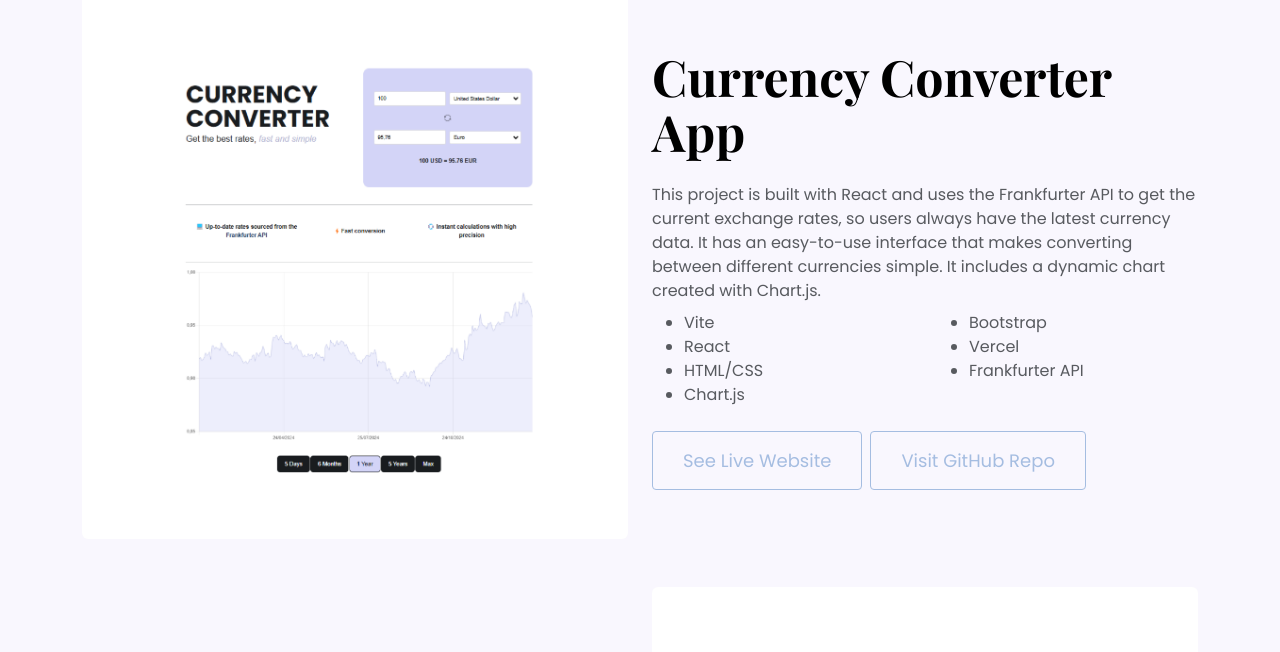
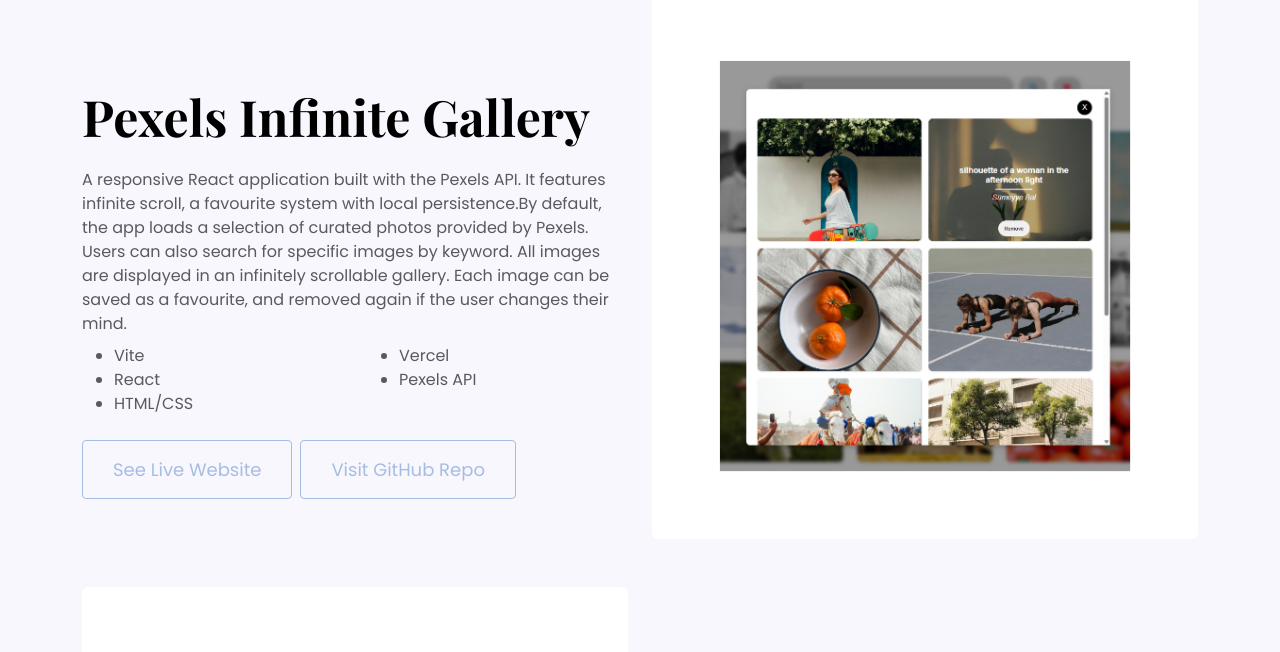
Before and after one commit to Patriciagracia/portfolio, a React (Vite) app: page / in a window 1280 px wide. Shown: the part 530-1182 px from the top of the page. Built offline with nearby package versions, Linux system fonts and the light colour scheme; a web font is replaced by a local one.

Commit message:
Latest portfolio addition

```diff
--- a/src/Home.jsx
+++ b/src/Home.jsx
@@ -1,6 +1,7 @@
 import { useTranslation } from "react-i18next";
 import "./styles/Home.css";
 import Footer from "./Footer";
+import portfolioImg0 from "./styles/images/portfolioImg0.png";
 import portfolioImg1 from "./styles/images/portfolioImg1.png";
 import portfolioImg2 from "./styles/images/portfolioImg2.jpeg";
 import portfolioImg3 from "./styles/images/portfolioImg3.png";
@@ -15,7 +16,75 @@ export default function Home() {
         <h1>{t("name")}</h1>
         <h2 className="mb-4">{t("welcome")}</h2>
       </div>
+
       <div className="container">
+        <div className="row mb-5">
+          <div className="col d-flex align-items-center justify-content-center">
+            <div className="project-description mt-5">
+              <div className=" d-block d-md-none mb-5">
+                <a
+                  href="https://pexels-infinite-gallery.vercel.app/"
+                  target="_blank"
+                  rel="noopener noreferrer"
+                >
+                  <img
+                    src={portfolioImg0}
+                    className="img-fluid"
+                    alt="Pexels Screenshot"
+                    title="Pexels Screenshot"
+                  />
+                </a>
+              </div>
+              <h2 className="mb-4 mt-2">{t("project0.title")}</h2>
+              <p className="mb-2 text-muted">{t("project0.description")}</p>
+              <div className="row">
+                <div className="col-6">
+                  <ul className="text-muted">
+                    <li>{t("project0.technologies.vite")}</li>
+                    <li>{t("project0.technologies.react")}</li>
+                    <li>{t("project0.technologies.htmlcss")}</li>
+                  </ul>
+                </div>
+                <div className="col-6">
+                  <ul className="text-muted">
+                    <li>{t("project0.technologies.vercel")}</li>
+                    <li>{t("project0.technologies.api")}</li>
+                  </ul>
+                </div>
+              </div>
+              <div className="mt-2">
+                <a
+                  href="https://pexels-infinite-gallery.vercel.app/"
+                  className="btn"
+                >
+                  {t("project0.button")}
+                </a>
+                <span className="p-2">
+                  <a
+                    href="https://github.com/Patriciagracia/pexels-infinite-gallery"
+                    className="btn"
+                  >
+                    {t("project0.repoBtn")}
+                  </a>
+                </span>
+              </div>
+            </div>
+          </div>
+          <div className="col d-none d-md-block">
+            <a
+              href="https://pexels-infinite-gallery.vercel.app/"
+              target="_blank"
+              rel="noopener noreferrer"
+            >
+              <img
+                src={portfolioImg0}
+                className="img-fluid"
+                alt="Pexels Screenshot"
+                title="Pexels Screenshot"
+              />
+            </a>
+          </div>
+        </div>
         <div className="row mb-5">
           <div className="col d-none d-md-block">
             <a
--- a/src/i18n/en/home.json
+++ b/src/i18n/en/home.json
@@ -2,6 +2,19 @@
   "greeting": " Hi, I am",
   "name": "Patricia Gracia",
   "welcome": "Welcome to my portfolio, take a look at my recent projects 👩🏻‍💻",
+  "project0": {
+    "title": "Pexels Infinite Gallery",
+    "description": "A responsive React application built with the Pexels API. It features infinite scroll, a favourite system with local persistence.By default, the app loads a selection of curated photos provided by Pexels. Users can also search for specific images by keyword. All images are displayed in an infinitely scrollable gallery. Each image can be saved as a favourite, and removed again if the user changes their mind.",
+    "technologies": {
+      "vite": "Vite",
+      "react": "React",
+      "htmlcss": "HTML/CSS",
+      "vercel": "Vercel",
+      "api": "Pexels API"
+    },
+    "button": "See Live Website",
+    "repoBtn": "Visit GitHub Repo"
+  },
   "project1": {
     "title": "Currency Converter App",
     "description": "This project is built with React and uses the Frankfurter API to get the current exchange rates, so users always have the latest currency data. It has an easy-to-use interface that makes converting between different currencies simple. It includes a dynamic chart created with Chart.js.",
--- a/src/i18n/es/home.json
+++ b/src/i18n/es/home.json
@@ -2,6 +2,19 @@
   "greeting": "¡Hola! Soy",
   "name": "Patricia Gracia",
   "welcome": "Echa un vistazo a mis proyectos 👩🏻‍💻",
+  "project0": {
+    "title": "Galería Pexels con scroll infinito",
+    "description": "Aplicación responsive en React que utiliza la API de Pexels. Ofrece scroll infinito y un sistema de favoritos que se guarda de forma local.Por defecto, muestra una selección de fotos curadas por Pexels, pero también permite buscar imágenes concretas por palabra clave. Las fotos se presentan en una galería con scroll infinito y pueden añadirse o quitarse de favoritos en cualquier momento.",
+    "technologies": {
+      "vite": "Vite",
+      "react": "React",
+      "htmlcss": "HTML/CSS",
+      "vercel": "Vercel",
+      "api": "Pexels API"
+    },
+    "button": "See Live Website",
+    "repoBtn": "Visit GitHub Repo"
+  },
   "project1": {
     "title": "Conversor de divisas",
     "description": "Este proyecto está creado con React y utiliza la API de Frankfurter para obtener los tipos de cambio actuales, de modo que los usuarios siempre tengan los datos de moneda más recientes. Tiene una interfaz fácil de usar. Incluye una gráfica dinámica creada con Chart.js",
```
Also changed, not shown: src/styles/images/portfolioImg0.png (added).
